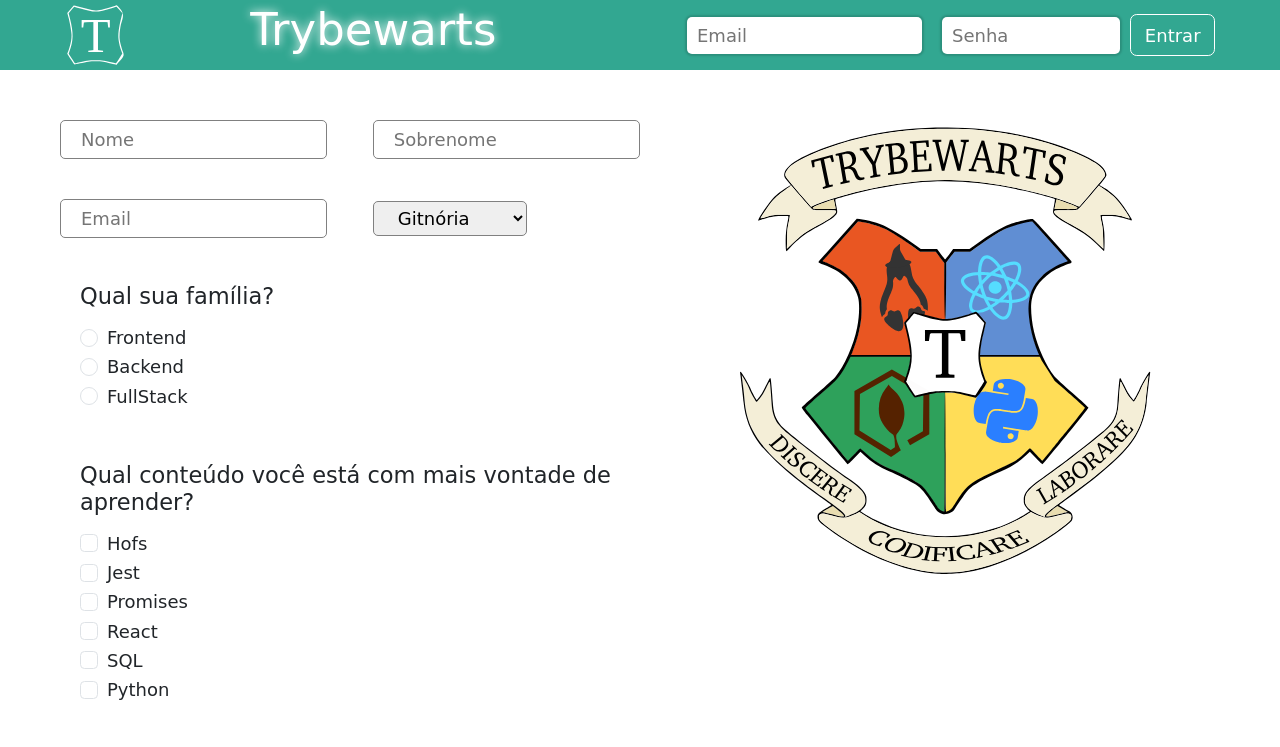
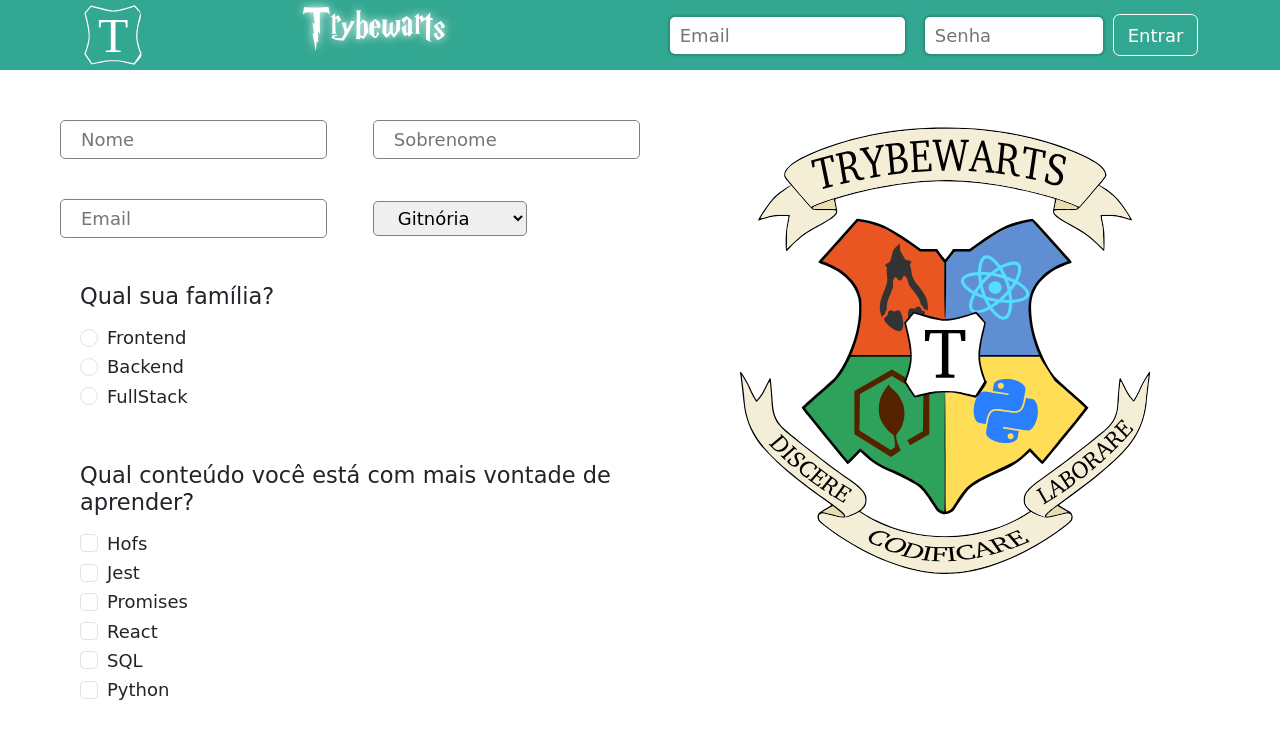
Before and after one commit to thercistenesPereira/test-exercicio, a plain HTML site: page index.html in a window 1280 px wide. Shown: the top 747 px of the page. Drawn offline with nearby package versions, Linux system fonts and the light colour scheme; a web font is replaced by a local one.

Commit message:
estilização do h1

```diff
--- a/style.css
+++ b/style.css
@@ -1,4 +1,10 @@
 @import url('https://fonts.googleapis.com/css2?family=Grenze+Gotisch:wght@100;200;300;400;500;600;700;800;900&display=swap');
+@font-face {
+  font-family: 'harry-potter';
+  src: url('HARRYP__.TTF') format('truetype');
+  font-weight: normal;
+  font-style: normal;
+}
 
 * {  padding: 0;
   margin: 0;
@@ -23,7 +29,7 @@ body {
 }
 
 .trybewarts-header-logo {  width: 61.41px;
-height: 64px;
+  height: 64px;
 }
 
 .trybewarts-header-logo:hover {  filter: invert(75%);
@@ -38,6 +44,7 @@ height: 64px;
 #trybewarts-header-title {
   color: white;
   text-shadow: 0px 0px 10px white;
+  font-family: 'harry-potter';
 }
 
 #trybewarts-header-title:hover {  filter: invert(75%);}
@@ -81,6 +88,10 @@ main {
 
 #trybewarts-forms-logo {
   height: 500px;
+}
+
+#trybewarts-forms-logo:hover {
+  filter: grayscale(100%);
 }
 
 .label-title {  margin-bottom: 5px;
```
Also changed, not shown: HARRYP__.TTF (added).
